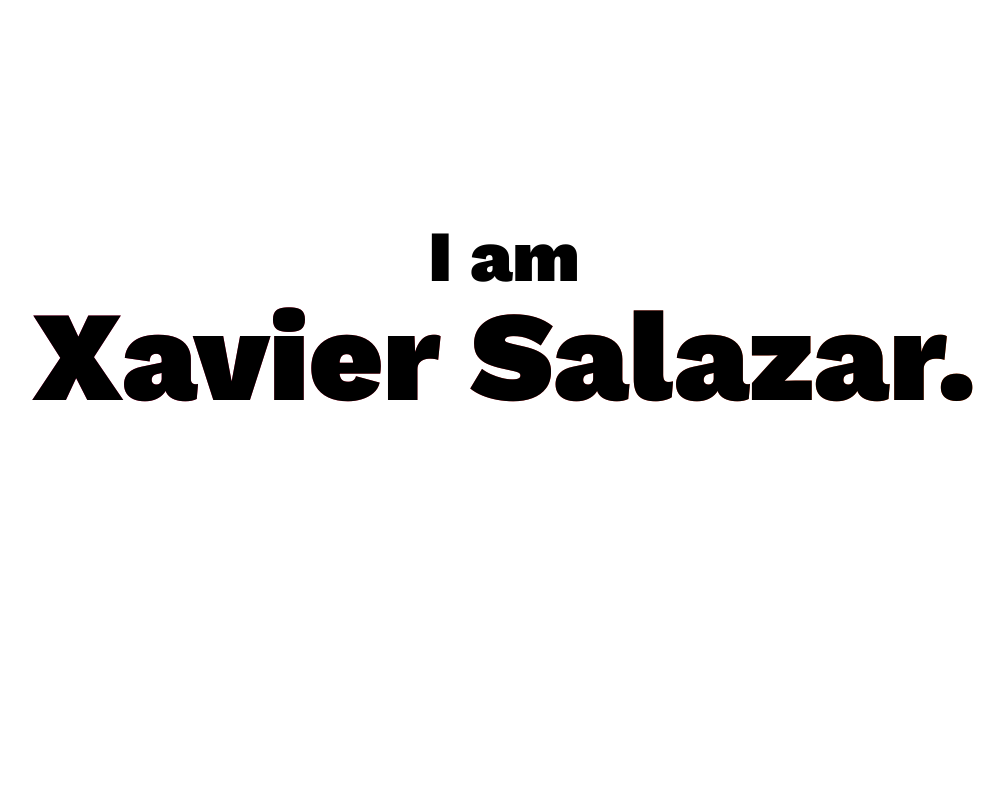
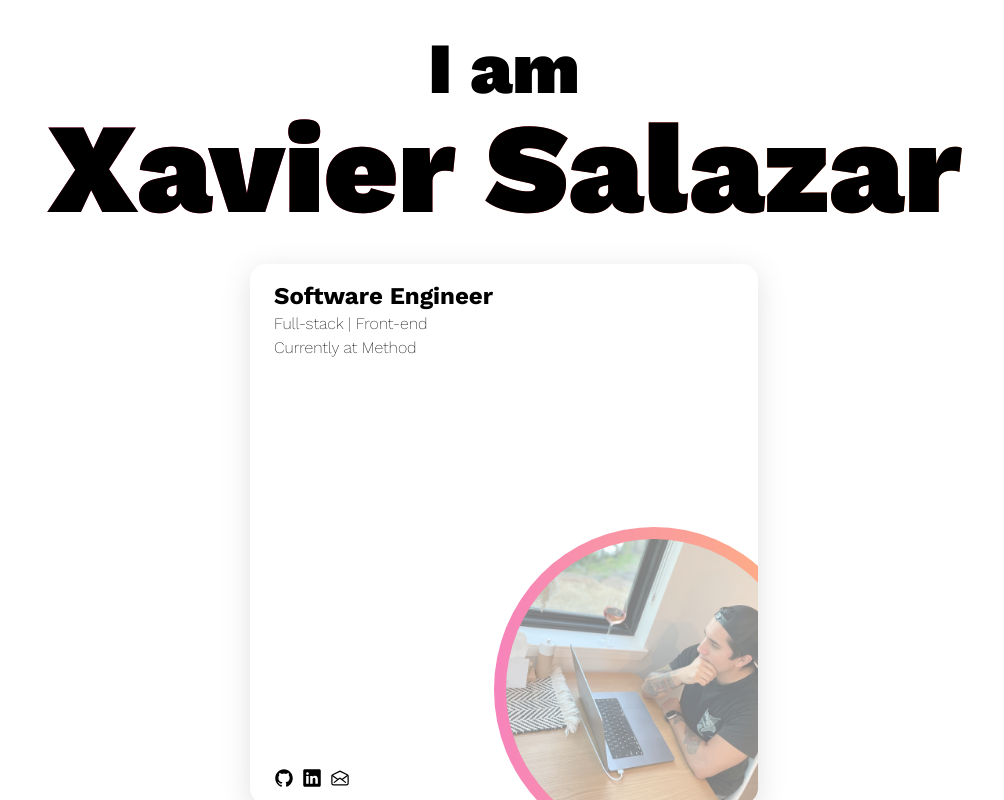
Before and after one commit to xaviersalazar/xaviersalazar.github.io, a React (Create React App) app: page / in a window 1280 px wide. Shown: the whole page, without its empty margins (136-1140 px from the left). Built offline with nearby package versions, Linux system fonts and the light colour scheme; what tailwindcss-text-fill would draw is missing.

Commit message:
adding info to dev card

```diff
--- a/package.json
+++ b/package.json
@@ -10,6 +10,7 @@
     "gh-pages": "^4.0.0",
     "react": "^18.2.0",
     "react-dom": "^18.2.0",
+    "react-icons": "^4.4.0",
     "react-scripts": "5.0.1",
     "tailwindcss-text-fill": "^0.2.0",
     "web-vitals": "^2.1.4"
--- a/src/App.js
+++ b/src/App.js
@@ -1,9 +1,38 @@
+import {
+  IoLogoGithub,
+  IoLogoLinkedin,
+  IoMailOpenOutline,
+} from "react-icons/io5";
+
 const App = () => (
-  <div className="w-full mx-auto my-0 text-center relative top-[40%] translate-y-[-50%]">
-    <h1 className="text-5xl md:text-7xl font-black">I am</h1>
-    <h1 className="text-8xl md:text-9xl font-black bg-clip-text text-fill-transparent bg-gradient-to-r from-[#ee0979] to-[#ff6a00]">
-      Xavier Salazar.
+  <div className="w-full mx-auto mt-8 mb-0 text-center">
+    <h1 className="text-4xl md:text-7xl font-black">I am</h1>
+    <h1 className="text-7xl md:text-9xl font-black bg-clip-text text-fill-transparent bg-gradient-to-r from-[#ee0979] to-[#ff6a00]">
+      Xavier Salazar
     </h1>
+    <div className="p-8" id="dev-card-container">
+      <div
+        className="flex flex-col h-[540px] max-w-[508px] shadow-3xl rounded-2xl mx-auto my-0 px-6 py-4 text-left relative overflow-hidden"
+        id="dev-card"
+      >
+        <h1 className="text-2xl font-bold">Software Engineer</h1>
+        <p className="text-md font-extraLight">Full-stack | Front-end</p>
+        <p className="text-md font-extraLight">Currently at Method</p>
+        <div className="pic-container opacity-50 rounded-full absolute bottom-[-3rem] right-[-3.5rem] z-10">
+          <img
+            className="gradient-border"
+            width={320}
+            src="/pic.jpg"
+            alt="selfie"
+          />
+        </div>
+        <div className="flex gap-2 mt-auto z-50">
+          <IoLogoGithub className="text-xl" />
+          <IoLogoLinkedin className="text-xl" />
+          <IoMailOpenOutline className="text-xl" />
+        </div>
+      </div>
+    </div>
   </div>
 );
 
--- a/src/index.css
+++ b/src/index.css
@@ -13,3 +13,12 @@ html {
   overflow-x: hidden;
   font-family: "Work Sans", sans-serif;
 }
+
+.gradient-border {
+  border: double 12px transparent;
+  border-radius: 50%;
+  background-image: linear-gradient(transparent, transparent),
+    linear-gradient(to right, #ee0979, #ff6a00);
+  background-origin: border-box;
+  background-clip: content-box, border-box;
+}
--- a/tailwind.config.js
+++ b/tailwind.config.js
@@ -10,6 +10,11 @@ module.exports = {
       bold: 700,
       black: 900,
     },
+    extend: {
+      boxShadow: {
+        "3xl": "0px 7px 29px 0px rgba(100, 100, 111, 0.2)",
+      },
+    },
   },
   plugins: [require("tailwindcss-text-fill")],
 };
```
Also changed, not shown: public/pic.jpg (added), 1 other file (tests, documents, lock files or other folders).
